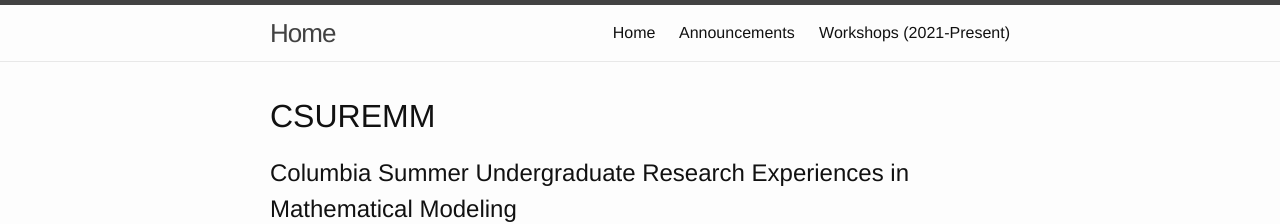
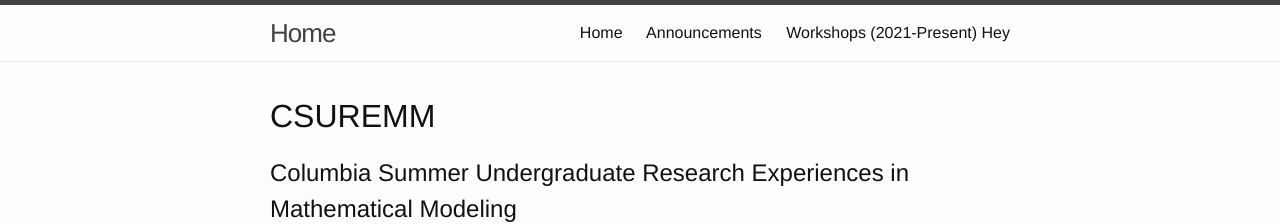
Before and after one commit to ColumbiaUndergradMathModeling/Home, a Jekyll site: the page built from index.html, in a window 1280 px wide. Shown: the top 224 px of the page. Built offline with Jekyll 4.4.1, drawn with Linux system fonts in a browser that asks for light colours.

Commit message:
Update header.html

```diff
--- a/_includes/header.html
+++ b/_includes/header.html
@@ -14,9 +14,10 @@
       </a>
 
       <div class="trigger">
-          <a class="page-link" href="">{{ "Home" }}</a>
-          <a class="page-link" href="announce">{{ "Announcements" }}</a>
-          <a class="page-link" href="workshops">{{ "Workshops (2021-Present)" }}</a>
+          <a class="page-link" href="./">{{ "Home" }}</a>
+          <a class="page-link" href="./announce">{{ "Announcements" }}</a>
+          <a class="page-link" href="./workshops">{{ "Workshops (2021-Present)" }}</a>
+          Hey
 
       </div>
     </nav>
```
